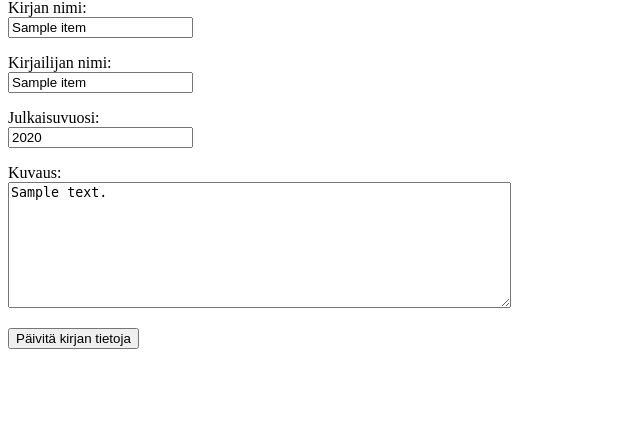
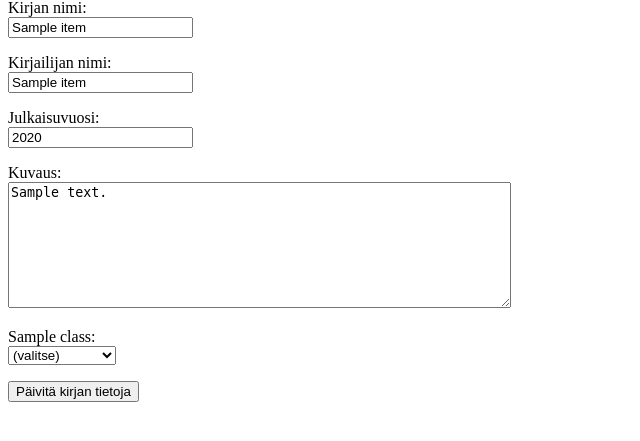
Before and after one commit to rantanenmartta/books, a Flask app: template templates/edit_item.html in a window 1280 px wide. Shown: the part 81-522 px from the top of the page, without its empty margins (0-640 px from the left). Run offline with Flask 3, Linux system fonts and the light colour scheme; the template is opened without the code that fills it: most values are stand-ins (such as "Sample title", 1, 10 or a date in 2020).

Commit message:
Add classes to commit page

```diff
--- a/app.py
+++ b/app.py
@@ -92,7 +92,15 @@
          abort(404)
     if item["user_id"] != session["user_id"]:
          abort(403)
-    return render_template("edit_item.html", item=item, books=books)
+    all_classes = items.get_all_classes()
+
+    classes = {}
+    for my_class in all_classes:
+        classes[my_class] = ""
+    for entry in items.get_classes(item_id):
+         classes[entry["title"]] = entry["value"]
+
+    return render_template("edit_item.html", item=item, books=books, classes=classes, all_classes=all_classes)
 
 @app.route("/update_item", methods=["POST"])
 def update_item():
@@ -117,7 +125,14 @@
     if not description or len(description) > 1500:
         abort(403)
 
-    items.update_item(item_id, book_name, writer_name, pub_year, description)
+    all_classes = items.get_all_classes()
+    classes = []
+    for entry in request.form.getlist("classes"):
+        if entry:
+            parts = entry.split(":")
+            classes.append((parts[0], parts[1]))
+
+    items.update_item(item_id, book_name, writer_name, pub_year, description, classes)
 
     return redirect("/item/" + str(item_id))
 
--- a/templates/edit_item.html
+++ b/templates/edit_item.html
@@ -25,6 +25,21 @@
        <textarea name="description" rows="8" cols="60" maxlength="1500" required>{{ item.description }}</textarea>
      </p>
      <input type="hidden" name="item_id" value="{{ item.id }}" />
+     {% for class in all_classes %}
+     <p>
+       {{ class }}: <br />
+       <select name="classes">
+          <option value="">(valitse)</option>
+       {% for option in all_classes[class] %}
+         {% if classes[class] == option %}
+         <option value="{{ class }}:{{ option }}" selected>{{ option }}</option>
+         {% else %}
+         <option value="{{ class }}:{{ option }}">{{ option }}</option>
+         {% endif %}
+       {% endfor %}
+       </select>
+     </p>
+     {% endfor %}
      <input type="submit" value="Päivitä kirjan tietoja" />
    </form>
 </body>
```
Also changed, not shown: items.py (+9 -1 lines).
